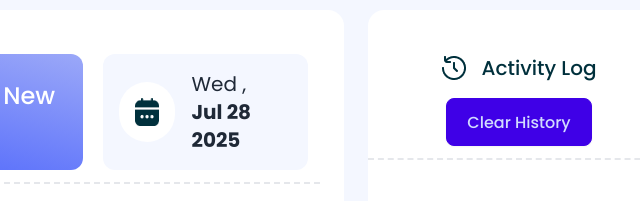
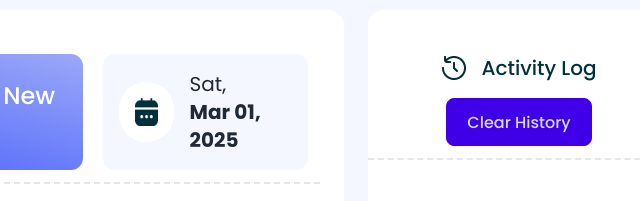
Before and after one commit to bijit-dev/DevBoard, a plain HTML site: page index.html in a window 1280 px wide. Shown: the part 126-327 px from the top of the page, 610-1250 px from the left. Drawn offline with nearby package versions, Linux system fonts and the light colour scheme.

Commit message:
cureent date function add

```diff
--- a/index.html
+++ b/index.html
@@ -77,8 +77,8 @@
                         <img class="w-7 h-7" src="./assets/calender.png" alt="calender">
                     </div>
 
-                    <div id="today" class="text-xl font-normal">Wed ,<br> <span class="font-bold">Jul 28 2025</span>
-                    </div>
+                    <div  id="today" class="text-xl font-normal"></div>
+
                 </div>
             </div>
 
--- a/js/script.js
+++ b/js/script.js
@@ -0,0 +1,16 @@
+// cureent date function
+function cureentDate() {
+    let date = new Date();
+    let optionsWeekday = { weekday: "short" };
+    let optionsDate = { month: "short", day: "2-digit", year: "numeric" };
+
+    let weekday = date.toLocaleDateString("en-US", optionsWeekday);
+    let day = date.toLocaleDateString("en-US", optionsDate);
+
+    document.getElementById("today").innerHTML = `
+    ${weekday},
+    <br>
+    <span class="font-bold">${day}</span>
+    `
+}
+cureentDate()
```
